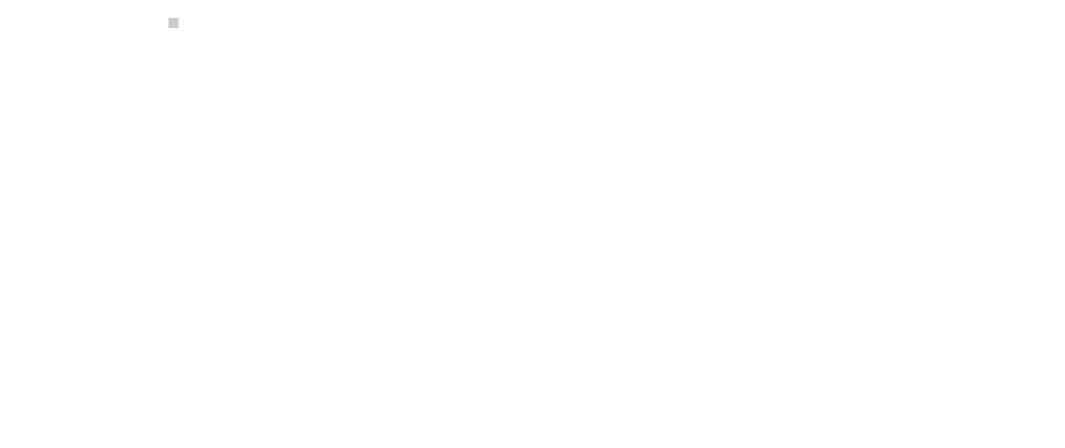
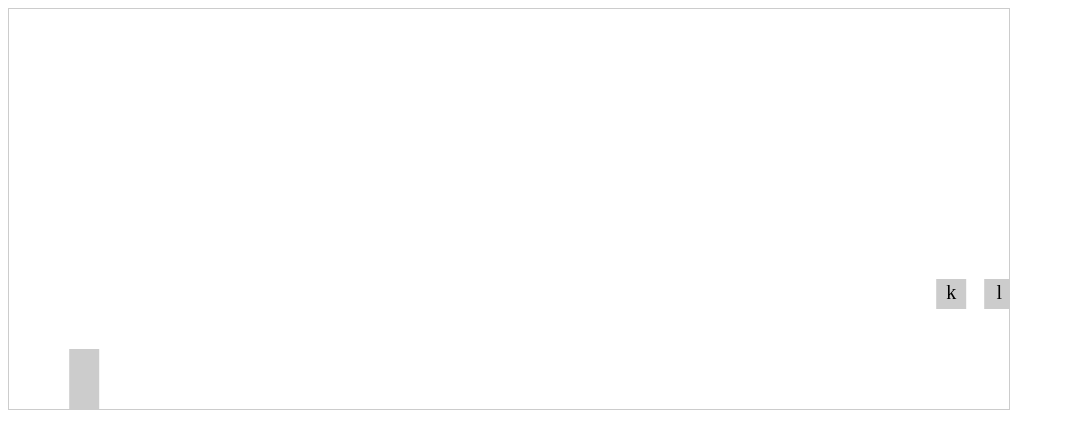
Before and after one commit to esommer/nefario_teaches_typing, a plain HTML site: page index.html in a window 1280 px wide. Shown: the whole page, without its empty margins (0-1065 px from the left). Drawn offline with Linux system fonts and the light colour scheme.

Commit message:
got letter blocks moving across the screen, able to type the letter and destroy the first block on the stack.

```diff
--- a/assets/js/Character.js
+++ b/assets/js/Character.js
@@ -1,11 +1,14 @@
-function Character (ctx, width, height, x, y, speedX, speedY) {
-	this.width =  width;
-	this.height = height;
-	this.x = x;
-	this.y = y;
-	this.speedX = speedX;
-	this.speedY = speedY;
-	this.ctx = ctx;
+function Character (canvas, ctx) {
+	this.width =  30;
+	this.height = 60;
+	this.canvas = canvas;
+	this.ctx = canvas.getContext("2d");
+	this.canvasWidth = this.canvas.width;
+	this.canvasHeight = this.canvas.height;
+	this.x = 0;
+	this.y = this.canvasHeight - this.height;
+	this.speedX = 0;
+	this.speedY = 0;
 }
 
 Character.prototype.draw = function() {
@@ -22,7 +25,9 @@
 	this.y = y;
 }
 
-Character.prototype.move = function(directionX, directionY) {
+Character.prototype.move = function(directionX, directionY, speedX, speedY) {
+	this.speedX = speedX;
+	this.speedY = speedY;
 	var x = this.x + (this.speedX * directionX);
 	var y = this.y - (this.speedY * directionY);
 	this.moveTo(x, y);
--- a/assets/js/Game.js
+++ b/assets/js/Game.js
@@ -1,25 +1,43 @@
-function Game (width, height) {
+function Game () {
 	this.canvas = null;
 	this.ctx = null;
-	this.width = width;
-	this.height = height;
+	this.width = 1000;
+	this.height = 400;
 	this.score = 0;
 	this.countKeyPress = 0;
 	this.countMistake = 0;
 	this.startTime = 0;
 	this.character = null;
+	this.levels = {
+		1: ["a","s","d","f","j","k","l",";"],
+		2: []
+	}
+	this.currentLevel = 1;
+	this.blocks = [];
+	this.frameCount = 0;
+	this.keyDict = {
+		65:"A", 66:"B", 67:"C",	68:"D",	69:"E",	70:"F",	71:"G",	72:"H",	73:"I",	74:"J",	75:"K",	76:"L",	77:"M",	78:"N",	79:"O",	80:"P",	81:"Q",	82:"R",	83:"S",	84:"T",	85:"U",	86:"V",	87:"W",	88:"X",	89:"Y",	90:"Z", 186:";"
+	};
 
 	this.createCanvas();
-	this.character = new Character(this.ctx, 10, 10, 10, 10, .5, 0);
+	this.character = new Character(this.canvas, this.ctx);
 }
 
 Game.prototype.createCanvas = function() {
 	this.canvas = document.createElement("canvas");
-	this.canvas.style.width = this.width;
-	this.canvas.style.height = this.height;
+	this.canvas.width = this.width;
+	this.canvas.height = this.height;
 	this.ctx = this.canvas.getContext("2d");
 
 	document.body.appendChild(this.canvas);
+}
+
+Game.prototype.makeLetterBlock = function() {
+	var letterType = Math.floor(Math.random()*2);
+	var randIndex = Math.floor(Math.random()*this.levels[this.currentLevel].length);
+	var letter = this.levels[this.currentLevel][randIndex];
+	var block = new LetterBlock(this.canvas, letter, letterType);
+	this.blocks.push(block);
 }
 
 Game.prototype.clearCanvas = function() {
@@ -28,12 +46,36 @@
 }
 
 Game.prototype.loop = function() {
+	this.frameCount ++;
 	this.clearCanvas();
 	// check
 
 	// update
-	this.character.move(1,0);
+	if (this.frameCount % 120 == 0)  {
+		this.makeLetterBlock();
+	}
+	this.character.move(1,0,0.2,0);
+	for (i = 0; i < this.blocks.length; i++){
+		this.blocks[i].move(-1,0,0.4,0);
+	}
 
 	// draw
 	this.character.draw();
+	for(i = 0; i < this.blocks.length; i++) {
+		this.blocks[i].draw();
+	}
 }
+
+Game.prototype.keyInput = function(keyObj) {
+	this.countKeyPress ++;
+	var output = '';
+	if (keyObj.keyCode) {
+		console.log(this.keyDict[76]);
+		output = this.keyDict[keyObj.keyCode].toLowerCase();
+	}
+	if (output == this.blocks[0].letter) {
+		this.blocks.shift();
+	} else {
+		this.errorCount ++;
+	}
+}
--- /dev/null
+++ b/assets/js/LetterBlock.js
@@ -0,0 +1,40 @@
+function LetterBlock (canvas, letter, type) {
+	this.letter = letter;
+	this.type = (type == 1)? "low": "high";
+	this.width = 30;
+	this.height = 30;
+	this.canvas = canvas;
+	this.ctx = canvas.getContext("2d");
+	this.canvasWidth = this.canvas.width;
+	this.canvasHeight = this.canvas.height;
+	this.x = this.canvasWidth;
+	this.y = this.type == "low"? this.canvasHeight - this.height: this.canvasHeight - this.height - 100;
+	this.speedX = 0;
+	this.speedY = 0;
+}
+
+LetterBlock.prototype.draw = function() {
+	this.ctx.save();
+	this.ctx.beginPath();
+	this.ctx.fillStyle = "#ccc";
+	this.ctx.fillRect(this.x, this.y, this.width, this.height);
+	this.ctx.textAlign = 'center';
+	this.ctx.font = '20px _Sans';
+	this.ctx.textBaseline = 'middle';
+	this.ctx.fillStyle = "#000";
+	this.ctx.fillText(this.letter,(this.x + (this.width/2)),(this.y + (this.height/2)));
+	this.ctx.restore();
+};
+
+LetterBlock.prototype.moveTo = function(x, y) {
+	this.x = x;
+	this.y = y;
+}
+
+LetterBlock.prototype.move = function(directionX, directionY, speedX, speedY) {
+	this.speedX = speedX;
+	this.speedY = speedY;
+	var x = this.x + (this.speedX * directionX);
+	var y = this.y - (this.speedY * directionY);
+	this.moveTo(x, y);
+}
--- a/assets/js/ntt.js
+++ b/assets/js/ntt.js
@@ -5,11 +5,16 @@
 							};
   window.requestAnimationFrame = requestAnimationFrame;
 })();
+
 window.onload = function() {
-	var game = new Game(1000, 400);
+	var game = new Game();
 	var windowLoop = function() {
 		requestAnimationFrame(windowLoop);
 		game.loop();
 	};
+	var acceptInput = function(keyObj) {
+		game.keyInput(keyObj);
+	}
+	document.addEventListener("keydown",acceptInput,false);
 	windowLoop();
 }
--- a/index.html
+++ b/index.html
@@ -2,10 +2,16 @@
 <html>
 	<head>
 		<title></title>
+		<style>
+			canvas {
+				border: 1px solid #ccc;
+			}
+		</style>
 	</head>
 	<body>
 		<script src="./assets/js/Game.js"></script>
 		<script src="./assets/js/Character.js"></script>
+		<script src="./assets/js/LetterBlock.js"></script>
 		<script src="./assets/js/ntt.js"></script>
 	</body>
 </html>
```
